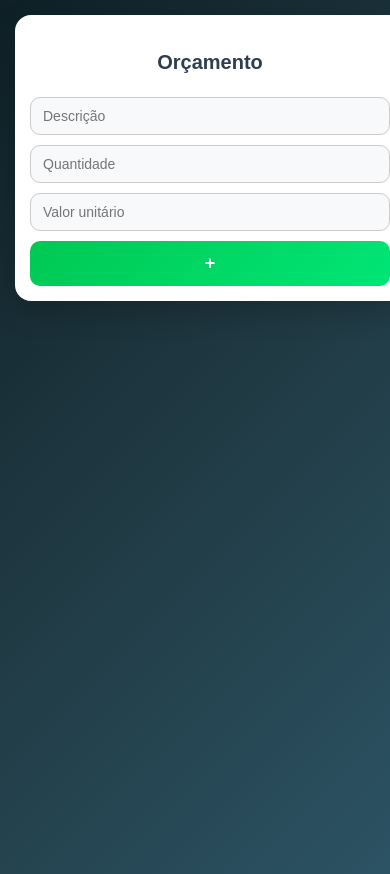
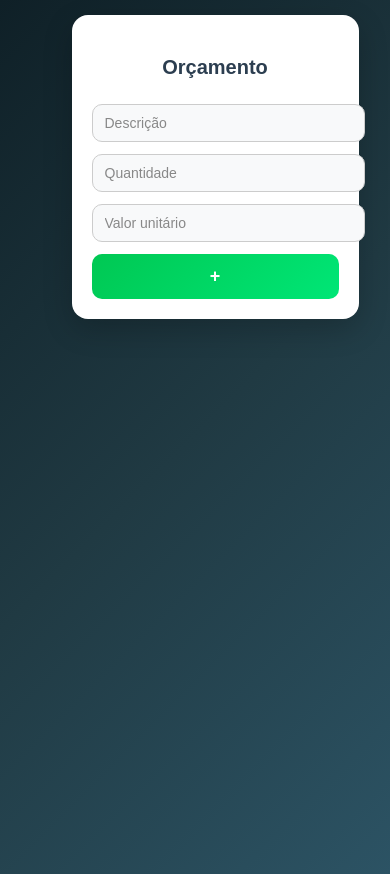
Before and after one commit to ruanbauerr/atvListaOr-amento, a React (Vite) app: page / in a window 390 px wide. Built offline with nearby package versions, Linux system fonts and the light colour scheme.

Commit message:
agora sim css4

```diff
--- a/src/App.css
+++ b/src/App.css
@@ -8,6 +8,7 @@ body {
   align-items: center;
 
   background: linear-gradient(135deg, #0f2027, #203a43, #2c5364);
+  color: #2c3e50;
 }
 
 /* Container principal */
@@ -20,15 +21,14 @@ body {
   background: #ffffff;
   box-shadow: 0 10px 30px rgba(0, 0, 0, 0.2);
 
-  display: flex;
-  flex-wrap: wrap;
+  display: grid;
+  grid-template-columns: 2fr 1fr 1fr auto;
   gap: 12px;
-  justify-content: center;
 }
 
 /* Título */
 .itensAdicionais h2 {
-  width: 100%;
+  grid-column: 1 / -1;
   text-align: center;
   font-size: clamp(20px, 5vw, 26px);
   margin-bottom: 10px;
@@ -37,14 +37,18 @@ body {
 
 /* Inputs */
 .itensAdicionais input {
-  flex: 1 1 150px;
-  min-width: 120px;
+  width: 100%;
   padding: 10px 12px;
   border: 1px solid #ccc;
   border-radius: 10px;
   outline: none;
   font-size: 14px;
   background: #f8f9fa;
+  color: #2c3e50;
+}
+
+.itensAdicionais input::placeholder {
+  color: #888;
 }
 
 .itensAdicionais input:focus {
@@ -54,7 +58,6 @@ body {
 
 /* Botão */
 .add-btn {
-  flex: 0 0 auto;
   background: linear-gradient(135deg, #00c853, #00e676);
   color: white;
   font-size: 18px;
@@ -62,16 +65,11 @@ body {
   border: none;
   border-radius: 10px;
   cursor: pointer;
-  padding: 10px 16px;
-  transition: 0.2s;
 }
 
-.add-btn:hover {
-  transform: scale(1.05);
-}
-
-/* Tabela */
+/* tabela ocupa tudo */
 .table-container {
+  grid-column: 1 / -1;
   width: 100%;
   overflow-x: auto;
 }
@@ -91,7 +89,6 @@ thead {
 
 th {
   padding: 12px;
-  font-weight: 600;
 }
 
 /* Linhas */
@@ -112,13 +109,12 @@ tbody tr:hover {
   padding: 6px 10px;
   border-radius: 8px;
   cursor: pointer;
-  font-size: 13px;
 }
 
 /* Total */
 .total-geral {
-  width: 100%;
-  margin-top: 20px;
+  grid-column: 1 / -1;
+  margin-top: 10px;
   padding: 12px;
   background: linear-gradient(135deg, #d4edda, #c3e6cb);
   color: #155724;
@@ -127,7 +123,7 @@ tbody tr:hover {
   border-radius: 10px;
 }
 
-/* 📱 MOBILE (CORRETO AGORA) */
+/* 📱 MOBILE */
 @media (max-width: 600px) {
 
   body {
@@ -135,28 +131,14 @@ tbody tr:hover {
   }
 
   .itensAdicionais {
-    gap: 10px;
-    padding: 15px;
+    grid-template-columns: 1fr;
   }
 
-  /* descrição ocupa tudo */
-  .itensAdicionais input:first-of-type {
-    flex: 1 1 100%;
-  }
-
-  /* outros inputs lado a lado */
-  .itensAdicionais input {
-    flex: 1 1 calc(50% - 5px);
-  }
-
-  /* botão proporcional */
   .add-btn {
-    width: 100%;
     height: 45px;
     font-size: 18px;
   }
 
-  /* tabela mais compacta */
   table {
     font-size: 12px;
   }
@@ -166,6 +148,6 @@ tbody tr:hover {
   }
 
   .total-geral {
-    font-size: 15px;
+    text-align: center;
   }
 }
```
